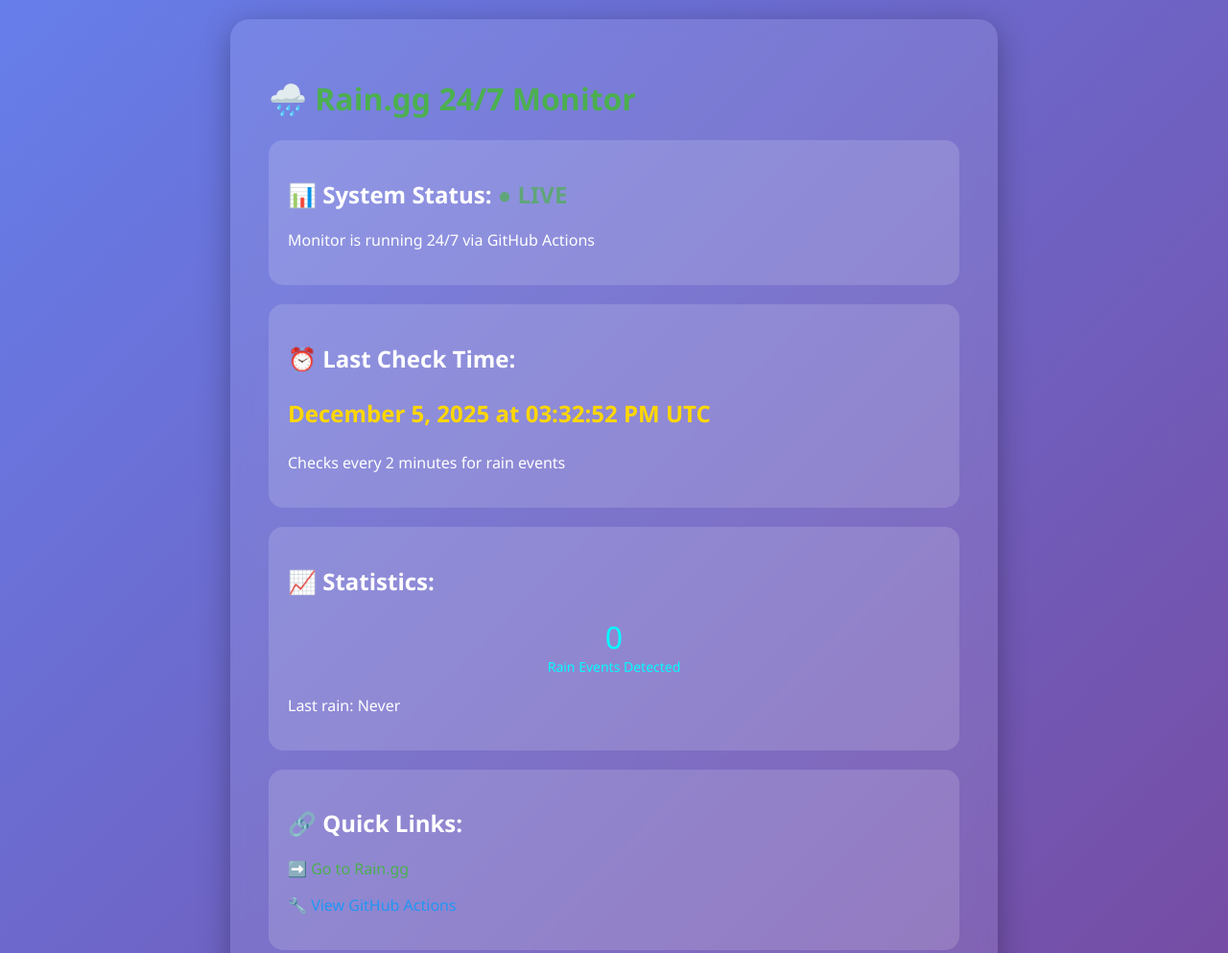
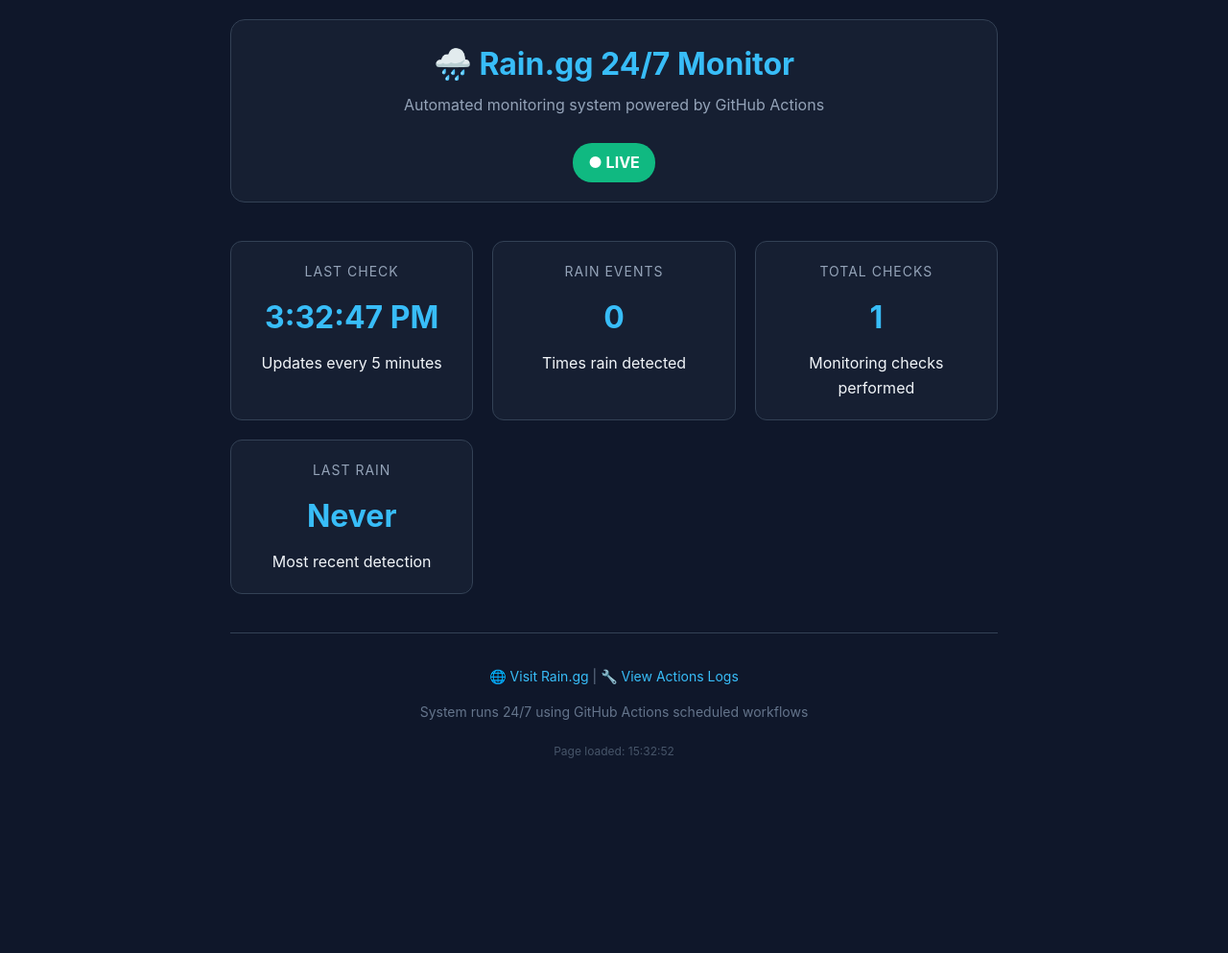
Before and after one commit to MrDoz341/rain-24-7-monitor, a plain HTML site: page index.html in a window 1280 px wide. Shown: the top 993 px of the page at 96% size. After the commit the page ends 812 px from the top, so only its background shows below. Drawn offline with Linux system fonts and the light colour scheme; no server answers.

Commit message:
Revamp Rain.gg Monitor HTML and styles
Updated the HTML structure and styles for the Rain.gg monitor page, enhancing the layout and visual appearance.

```diff
--- a/index.html
+++ b/index.html
@@ -3,139 +3,197 @@
 <head>
     <meta charset="UTF-8">
     <meta name="viewport" content="width=device-width, initial-scale=1.0">
-    <title>Rain.gg Monitor Status</title>
+    <title>Rain.gg 24/7 Monitor</title>
     <style>
         body {
-            font-family: 'Segoe UI', Arial, sans-serif;
+            font-family: -apple-system, BlinkMacSystemFont, 'Segoe UI', Roboto, Oxygen, Ubuntu, sans-serif;
             max-width: 800px;
             margin: 0 auto;
             padding: 20px;
-            background: linear-gradient(135deg, #667eea 0%, #764ba2 100%);
-            min-height: 100vh;
-            color: white;
+            background: #0f172a;
+            color: #f1f5f9;
+            line-height: 1.6;
         }
-        .container {
-            background: rgba(255, 255, 255, 0.1);
-            backdrop-filter: blur(10px);
-            border-radius: 20px;
-            padding: 40px;
-            box-shadow: 0 8px 32px rgba(0, 0, 0, 0.3);
+        .header {
+            text-align: center;
+            margin-bottom: 40px;
+            padding: 20px;
+            background: rgba(30, 41, 59, 0.5);
+            border-radius: 15px;
+            border: 1px solid #334155;
         }
         h1 {
-            color: #4CAF50;
-            display: flex;
-            align-items: center;
-            gap: 10px;
+            color: #38bdf8;
+            margin: 0;
         }
-        .status-card {
-            background: rgba(255, 255, 255, 0.15);
-            border-radius: 15px;
+        .subtitle {
+            color: #94a3b8;
+            margin-top: 5px;
+        }
+        .stats-grid {
+            display: grid;
+            grid-template-columns: repeat(auto-fit, minmax(200px, 1fr));
+            gap: 20px;
+            margin-bottom: 30px;
+        }
+        .stat-card {
+            background: rgba(30, 41, 59, 0.5);
+            border-radius: 12px;
             padding: 20px;
-            margin: 20px 0;
+            text-align: center;
+            border: 1px solid #334155;
+            transition: transform 0.2s;
         }
-        .live {
-            color: #4CAF50;
+        .stat-card:hover {
+            transform: translateY(-2px);
+            border-color: #38bdf8;
+        }
+        .stat-value {
+            font-size: 32px;
             font-weight: bold;
-            animation: pulse 2s infinite;
+            color: #38bdf8;
+            margin: 10px 0;
         }
-        @keyframes pulse {
-            0% { opacity: 1; }
-            50% { opacity: 0.7; }
-            100% { opacity: 1; }
+        .stat-label {
+            color: #94a3b8;
+            font-size: 14px;
+            text-transform: uppercase;
+            letter-spacing: 1px;
         }
-        .last-check {
-            font-size: 24px;
+        .status-badge {
+            display: inline-block;
+            padding: 8px 16px;
+            background: #10b981;
+            color: white;
+            border-radius: 20px;
             font-weight: bold;
-            color: #FFD700;
+            margin-top: 10px;
         }
-        .rain-count {
-            font-size: 32px;
-            color: #00FFFF;
+        .status-badge.offline {
+            background: #ef4444;
+        }
+        .footer {
             text-align: center;
-            margin: 20px 0;
+            margin-top: 40px;
+            padding-top: 20px;
+            border-top: 1px solid #334155;
+            color: #64748b;
+            font-size: 14px;
+        }
+        .update-time {
+            font-size: 12px;
+            color: #475569;
+            text-align: center;
+            margin-top: 20px;
+        }
+        a {
+            color: #38bdf8;
+            text-decoration: none;
+        }
+        a:hover {
+            text-decoration: underline;
         }
     </style>
 </head>
 <body>
-    <div class="container">
+    <div class="header">
         <h1>🌧️ Rain.gg 24/7 Monitor</h1>
+        <p class="subtitle">Automated monitoring system powered by GitHub Actions</p>
+        <div class="status-badge">● LIVE</div>
+    </div>
 
-        <div class="status-card">
-            <h2>📊 System Status: <span class="live">● LIVE</span></h2>
-            <p>Monitor is running 24/7 via GitHub Actions</p>
+    <div class="stats-grid">
+        <div class="stat-card">
+            <div class="stat-label">Last Check</div>
+            <div class="stat-value" id="lastCheck">--:--:--</div>
+            <div>Updates every 5 minutes</div>
         </div>
 
-        <div class="status-card">
-            <h2>⏰ Last Check Time:</h2>
-            <p class="last-check" id="lastCheck">Loading...</p>
-            <p>Checks every 2 minutes for rain events</p>
+        <div class="stat-card">
+            <div class="stat-label">Rain Events</div>
+            <div class="stat-value" id="rainCount">0</div>
+            <div>Times rain detected</div>
         </div>
 
-        <div class="status-card">
-            <h2>📈 Statistics:</h2>
-            <div class="rain-count">
-                <div id="rainCount">0</div>
-                <div style="font-size: 14px;">Rain Events Detected</div>
-            </div>
-            <p>Last rain: <span id="lastRain">Never</span></p>
+        <div class="stat-card">
+            <div class="stat-label">Total Checks</div>
+            <div class="stat-value" id="totalChecks">0</div>
+            <div>Monitoring checks performed</div>
         </div>
 
-        <div class="status-card">
-            <h2>🔗 Quick Links:</h2>
-            <p>
-                <a href="https://rain.gg" style="color: #4CAF50; text-decoration: none;" target="_blank">
-                    ➡️ Go to Rain.gg
-                </a>
-            </p>
-            <p>
-                <a href="https://github.com/YOUR_USERNAME/rain-24-7-monitor/actions"
-                   style="color: #2196F3; text-decoration: none;" target="_blank">
-                    🔧 View GitHub Actions
-                </a>
-            </p>
+        <div class="stat-card">
+            <div class="stat-label">Last Rain</div>
+            <div class="stat-value" id="lastRain">Never</div>
+            <div>Most recent detection</div>
+        </div>
+    </div>
+
+    <div class="footer">
+        <p>
+            <a href="https://rain.gg" target="_blank">🌐 Visit Rain.gg</a> |
+            <a href="https://github.com/YOUR_USERNAME/rain-24-7-monitor/actions" target="_blank">🔧 View Actions Logs</a>
+        </p>
+        <p>System runs 24/7 using GitHub Actions scheduled workflows</p>
+        <div class="update-time">
+            Page loaded: <span id="pageLoadTime">--:--:--</span>
         </div>
     </div>
 
     <script>
-        // تحديث وقت آخر فحص
+        // دالة تحديث الوقت
         function updateTime() {
             const now = new Date();
-            const options = {
-                year: 'numeric',
-                month: 'long',
-                day: 'numeric',
+            const timeStr = now.toLocaleTimeString('en-US', {
+                hour12: false,
                 hour: '2-digit',
                 minute: '2-digit',
-                second: '2-digit',
-                timeZoneName: 'short'
-            };
-            document.getElementById('lastCheck').textContent = now.toLocaleString('en-US', options);
+                second: '2-digit'
+            });
+            document.getElementById('pageLoadTime').textContent = timeStr;
         }
 
-        // تحديث الإحصائيات من localStorage
-        function updateStats() {
-            const rainCount = localStorage.getItem('rainCount') || '0';
-            const lastRain = localStorage.getItem('lastRain') || 'Never';
+        // دالة تحميل الإحصائيات
+        async function loadStats() {
+            try {
+                // إضافة timestamp لمنع التخزين المؤقت
+                const response = await fetch('stats.json?t=' + Date.now());
+                if (!response.ok) throw new Error('Stats not found');
 
-            document.getElementById('rainCount').textContent = rainCount;
-            document.getElementById('lastRain').textContent = lastRain;
+                const stats = await response.json();
+
+                // تحديث واجهة المستخدم
+                document.getElementById('lastCheck').textContent =
+                    new Date(stats.lastCheck || Date.now()).toLocaleTimeString();
+                document.getElementById('rainCount').textContent = stats.rains || 0;
+                document.getElementById('totalChecks').textContent = stats.checks || 0;
+
+                if (stats.lastRain) {
+                    const lastRainDate = new Date(stats.lastRain);
+                    document.getElementById('lastRain').textContent =
+                        lastRainDate.toLocaleDateString() + ' ' +
+                        lastRainDate.toLocaleTimeString([], {hour: '2-digit', minute:'2-digit'});
+                } else {
+                    document.getElementById('lastRain').textContent = 'Never';
+                }
+
+            } catch (error) {
+                console.log('Loading sample data');
+                // بيانات تجريبية حتى يتم إنشاء stats.json
+                document.getElementById('lastCheck').textContent =
+                    new Date().toLocaleTimeString();
+                document.getElementById('rainCount').textContent = '0';
+                document.getElementById('totalChecks').textContent = '1';
+                document.getElementById('lastRain').textContent = 'Never';
+            }
         }
 
-        // تحديث كل ثانية
+        // التحميل الأولي
         updateTime();
-        updateStats();
+        loadStats();
+
+        // تحديث كل 30 ثانية
+        setInterval(loadStats, 30000);
         setInterval(updateTime, 1000);
-
-        // محاكاة زيادة العداد (سيتحكم فيه GitHub Actions لاحقاً)
-        setInterval(() => {
-            const random = Math.random();
-            if (random < 0.01) { // 1% فرصة كل ثانية للمحاكاة
-                const current = parseInt(localStorage.getItem('rainCount') || '0');
-                localStorage.setItem('rainCount', (current + 1).toString());
-                localStorage.setItem('lastRain', new Date().toLocaleString());
-                updateStats();
-            }
-        }, 1000);
     </script>
 </body>
 </html>
```
